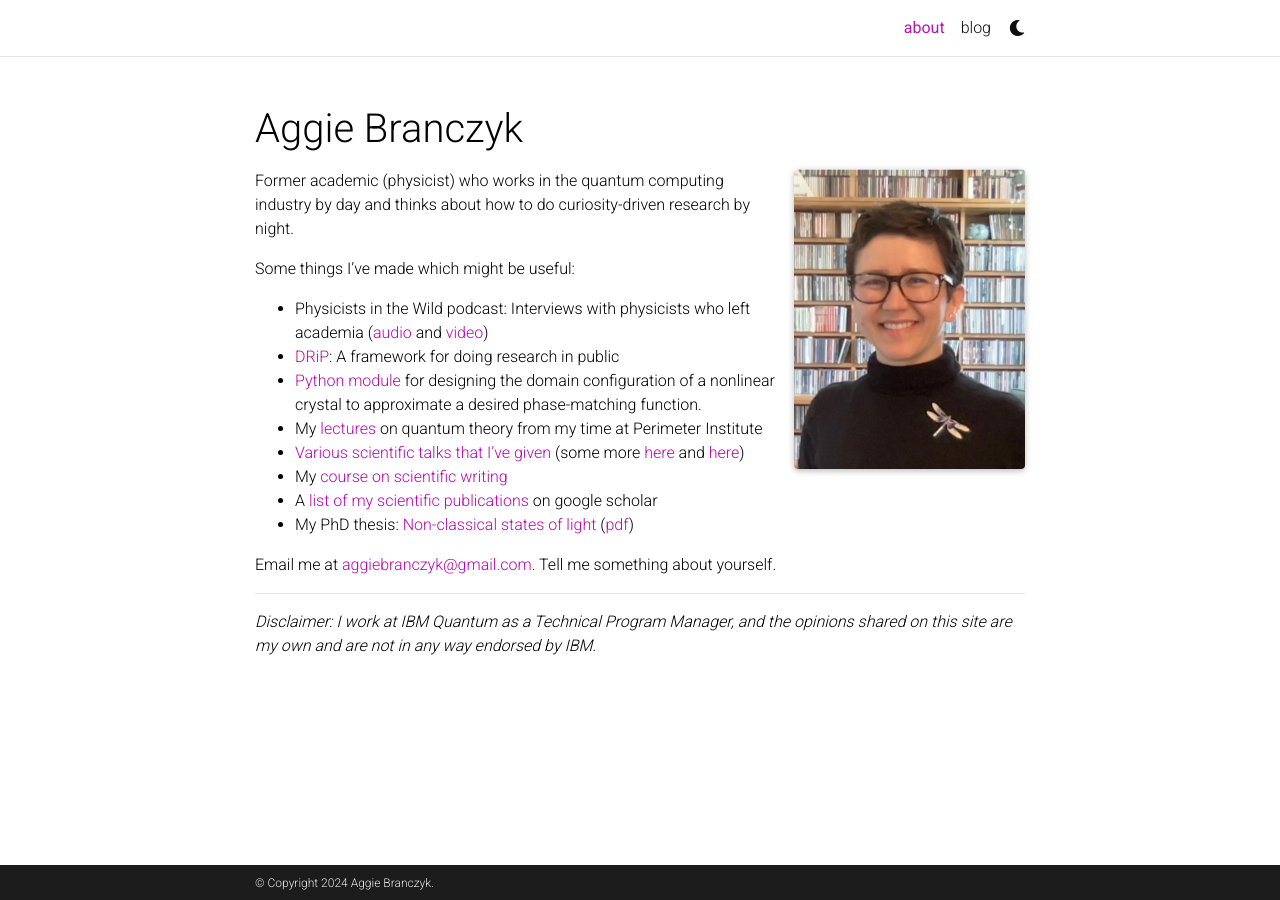
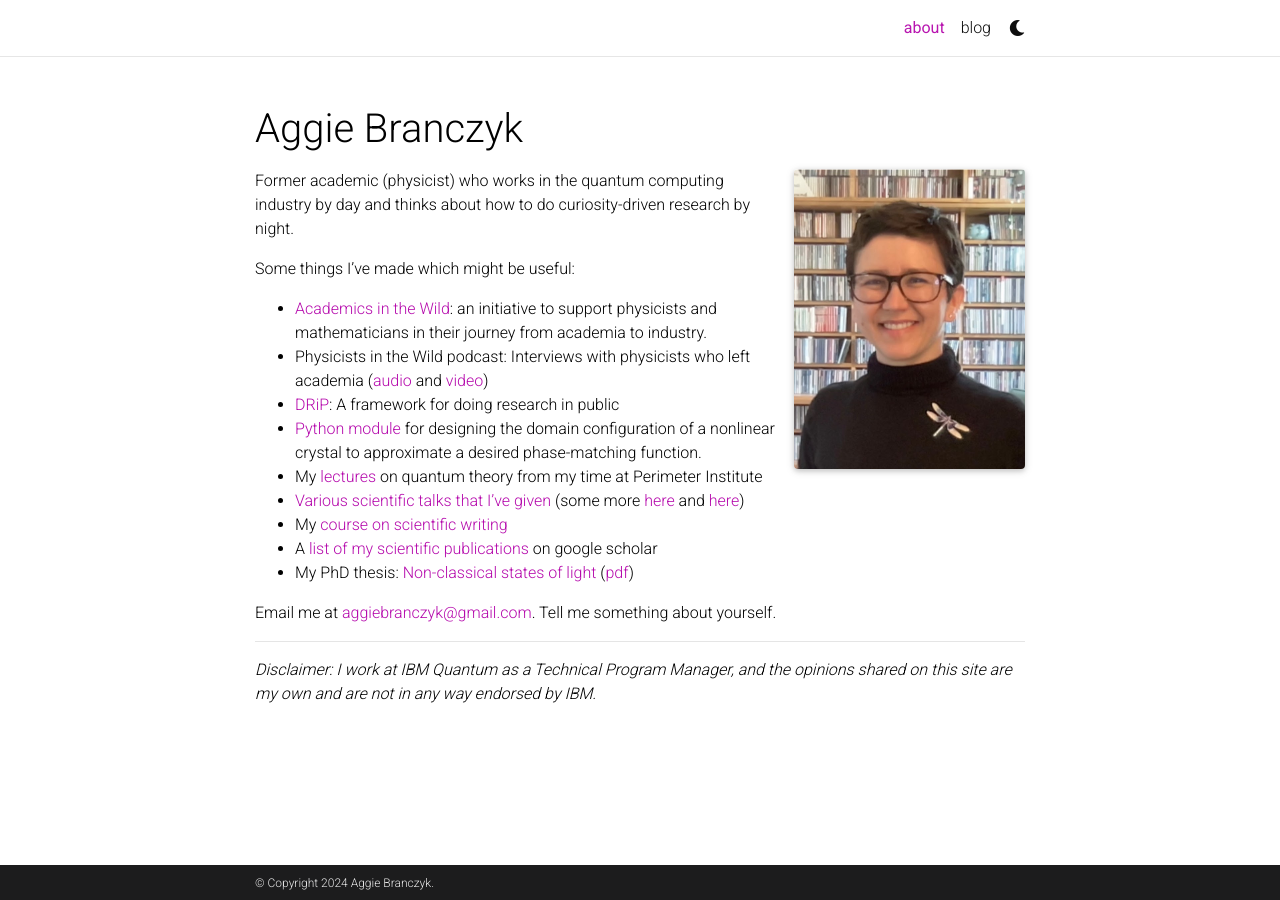
Before and after one commit to abranczyk/abranczyk.github.io, a Jekyll site: the page built from _pages/about.md, in a window 1280 px wide. Built offline with Jekyll 4.4.1, drawn with Linux system fonts in a browser that asks for light colours; full-size pictures stand in for the smaller copies a plugin makes; comment, search, counter and statistics services are not loaded; a style sheet for code colours, icons or effects is not loaded.

Commit message:
added AITW

```diff
--- a/_pages/about.md
+++ b/_pages/about.md
@@ -17,6 +17,7 @@ social: false  # includes social icons at the bottom of the page
 Former academic (physicist) who works in the quantum computing industry by day and thinks about how to do curiosity-driven research by night.
 
 Some things I've made which might be useful:
+- [Academics in the Wild](https://academicsinthewild.com): an initiative to support physicists and mathematicians in their journey from academia to industry.
 - Physicists in the Wild podcast: Interviews with physicists who left academia ([audio](https://physicistsinthewild.buzzsprout.com) and [video](https://www.youtube.com/playlist?list=PLnwt2ODY2PX0hnUJgIwCwHSkPzH4J4fVX))
 - [DRiP](https://github.com/DRiP-project): A framework for doing research in public
 - [Python module](https://github.com/abranczyk/custom-poling) for designing the domain configuration of a nonlinear crystal to approximate a desired phase-matching function.
```
